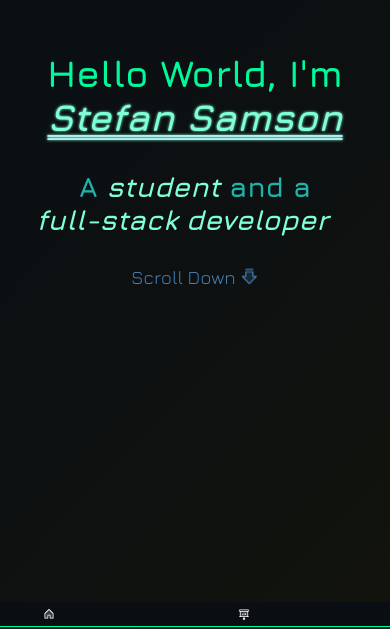
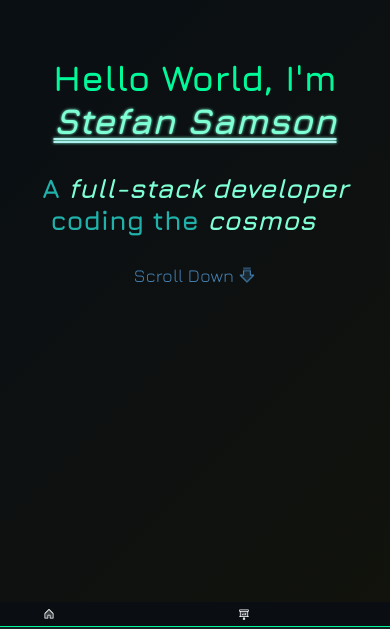
Before and after one commit to SSbit01/ssbit01.github.io, an Astro site: page / in a window 390 px wide. Shown: the part 218-847 px from the top of the page. Built offline with nearby package versions, Linux system fonts and the light colour scheme; Astro itself is replaced by a stand-in of ours; some icons are missing.

Commit message:
refactor: change intro headline

```diff
--- a/src/sections/Home.astro
+++ b/src/sections/Home.astro
@@ -7,7 +7,7 @@ import { Icon } from "astro-icon"
 <section id="home">
   <div id="intro">
     <h1>Hello World, I'm <a href="#about" id="me">Stefan Samson</a></h1>
-    <h2 id="headline">A <mark>student</mark> and a <mark>full-stack developer</mark></h2>
+    <h2 id="headline">A <mark>full-stack developer</mark> coding the <mark>cosmos</mark></h2>
     <a href="#about" title="There are some beautiful things ;)" id="scroll-down">
       Scroll Down<Icon name="ph:arrow-fat-line-down-duotone" id="scroll-down-icon" />
     </a>
@@ -32,7 +32,7 @@ import { Icon } from "astro-icon"
 #intro
   transform-origin top
   text-align center
-  font-size clamp(.9em, 4.8vw, 1.5em)
+  font-size clamp(.9em, 4.6vw, 1.5em)
   $px = 1.5rem
   padding 0 $px 5em $px
   margin auto
```
